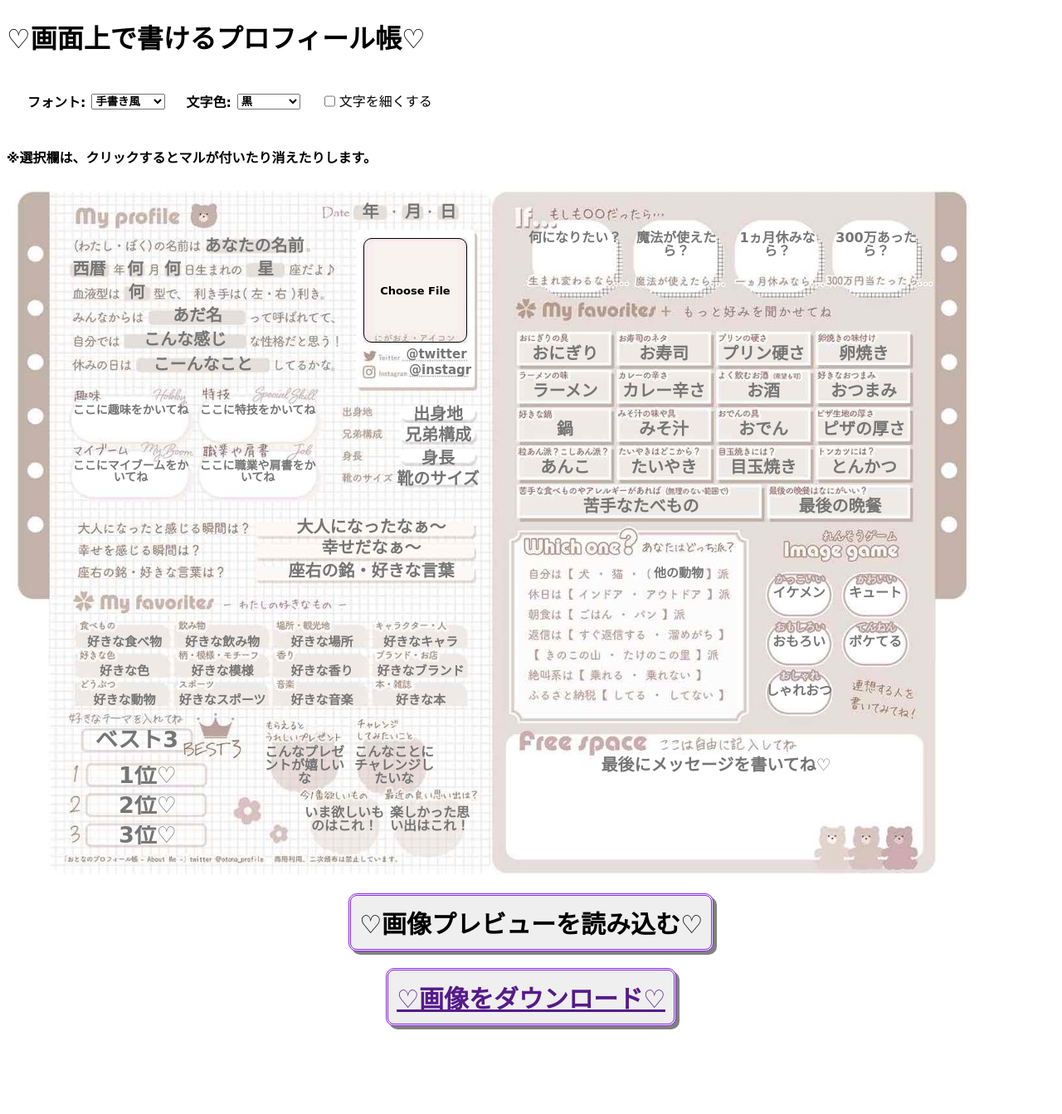
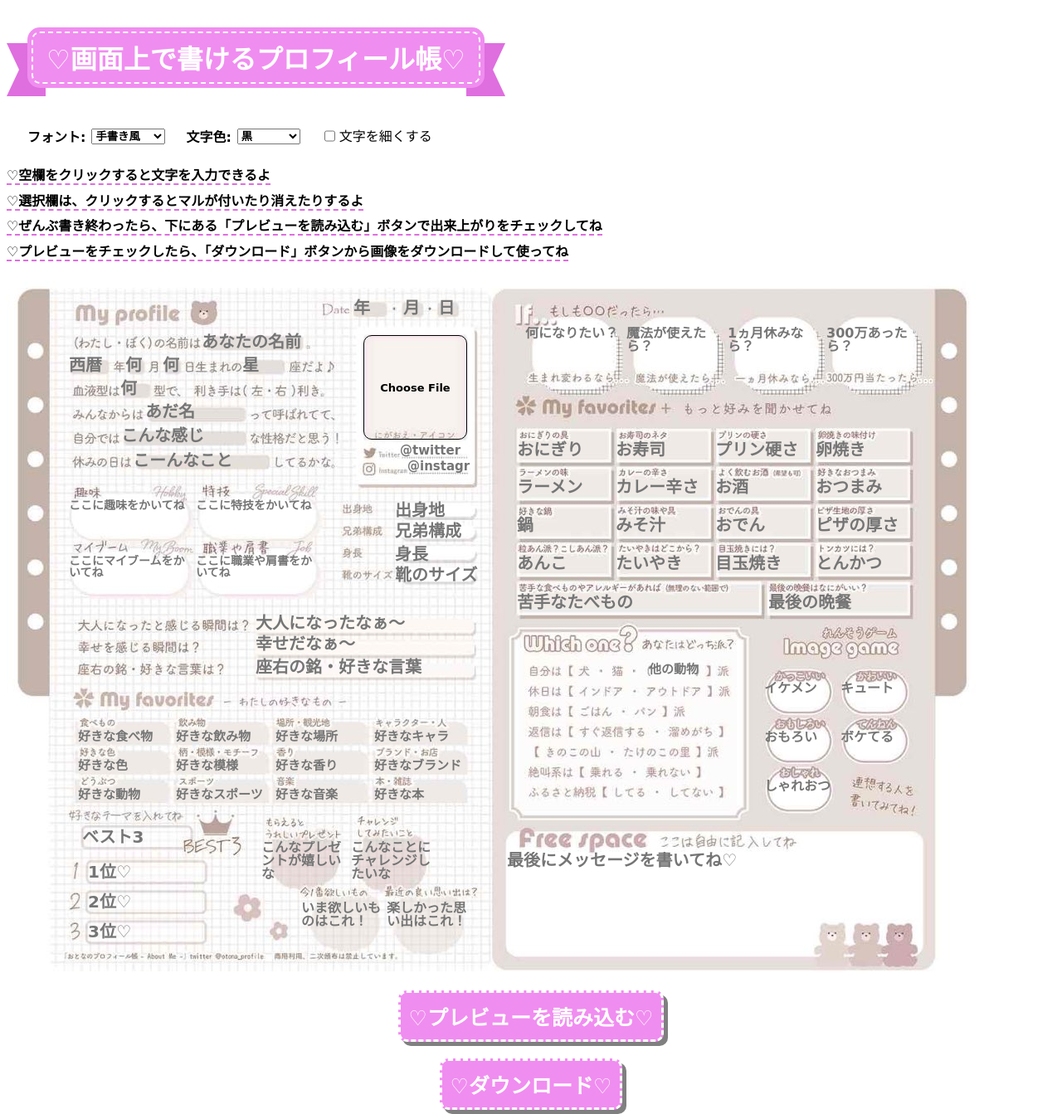
Before and after one commit to akaneotake/profile-note, a website: page index.html in a window 1280 px wide. Shown: the whole page at 83% size. Before the commit the page ends 1257 px from the top, so only its background shows below. Drawn offline with nearby package versions, Linux system fonts and the light colour scheme; a web font is replaced by a local one.

Commit message:
Change the design

```diff
--- a/index.html
+++ b/index.html
@@ -49,7 +49,7 @@
   </head>
 
   <body>
-    <h1>♡画面上で書けるプロフィール帳♡</h1>
+    <h1><span>♡画面上で書けるプロフィール帳♡</span></h1>
     <div class="typography">
       <div class="typography-item">
         <h4>フォント: </h4>
@@ -87,7 +87,12 @@
       </label>
     </div>
 
-    <h4><b>※選択欄は、クリックするとマルが付いたり消えたりします。</b></h4>
+    <div id="description-wrapper">
+      <span>♡空欄をクリックすると文字を入力できるよ</span><br>
+      <span>♡選択欄は、クリックするとマルが付いたり消えたりするよ</span><br>
+      <span>♡ぜんぶ書き終わったら、下にある「プレビューを読み込む」ボタンで出来上がりをチェックしてね</span><br>
+      <span>♡プレビューをチェックしたら、「ダウンロード」ボタンから画像をダウンロードして使ってね</span><br>
+    </div>
 
     <div id="image">
       <img src="./images/profile-img.jpg" alt="プロフィール帳">
@@ -158,10 +163,10 @@
       <input id="f-book" class="leftmiddle-my-favorites font15px" type="text" name="f-book" placeholder="好きな本">
 
       <!-- 左下のinput(BEST3, 文字大) -->
-      <input id="best3-thema" class="font27px" type="text" name="best3-thema" placeholder="ベスト3">
-      <input id="best3-1" class="leftdown-best3 font27px" type="text" name="best3-1" placeholder="1位♡">
-      <input id="best3-2" class="leftdown-best3 font27px" type="text" name="best3-2" placeholder="2位♡">
-      <input id="best3-3" class="leftdown-best3 font27px" type="text" name="best3-3" placeholder="3位♡">
+      <input id="best3-thema" type="text" name="best3-thema" placeholder="ベスト3">
+      <input id="best3-1" class="leftdown-best3" type="text" name="best3-1" placeholder="1位♡">
+      <input id="best3-2" class="leftdown-best3" type="text" name="best3-2" placeholder="2位♡">
+      <input id="best3-3" class="leftdown-best3" type="text" name="best3-3" placeholder="3位♡">
 
       <!-- 左下のtextarea -->
       <textarea id="present-you-like" class="leftdown-textarea" maxlength="21" placeholder="こんなプレゼントが嬉しいな"></textarea>
@@ -231,11 +236,11 @@
     </div>
 
     <!-- 画像ダウンロード -->
-    <button id="preview-btn" class="btn" type="button">♡画像プレビューを読み込む♡</button>
+    <button id="preview-btn" class="btn" type="button">♡プレビューを読み込む♡</button>
 
     <img src="" id="preview" alt="プロフィール帳のプレビュー" />
 
-    <button id="download-btn" class="btn" type="button"><a href="" id="img-link" download="私のプロフィール帳.png">♡画像をダウンロード♡</a></button>
+    <button id="download-btn" class="btn" type="button"><a href="" id="img-link" download="私のプロフィール帳.png">♡ダウンロード♡</a></button>
 
   </body>
 </html>
--- a/script.js
+++ b/script.js
@@ -123,19 +123,6 @@ function resizeInput(event) {
     } else if (input.value === '') {
       sizeS = 15;
       input.style.fontSize = sizeS + "px";
-    };
-  } else if (input.classList.contains('font27px') == true) {
-    if (input.offsetWidth < input.scrollWidth) {
-      for (
-        sizeL;
-        input.offsetWidth < input.scrollWidth;
-        sizeL -= 1
-      ) {
-        input.style.fontSize = sizeL + "px";
-      }
-    } else if (input.value === '') {
-      sizeL = 27;
-      input.style.fontSize = sizeL + "px";
     };
   } else {
     if (input.offsetWidth < input.scrollWidth) {
--- a/style.css
+++ b/style.css
@@ -1,10 +1,44 @@
-/* ☆彡これで変わる？
 body {
-  line-height: 0.5 !important;
-} */
+  font-family: "Yomogi", cursive;
+  font-weight: bold;
+}
 
-h1, h4, span {
-  font-family: "Yomogi", cursive;
+h1 {
+  position: relative;
+  margin: 30px;
+  display: inline-block;
+}
+
+h1:before,
+h1:after {
+  position: absolute;
+  bottom: -15px;
+  content: '';
+  border: 1em solid rgb(223, 110, 223);
+}
+
+h1:before {
+  left: -30px;
+  border-left-width: 15px;
+  border-left-color: transparent;
+}
+
+h1:after {
+  right: -30px;
+  border-right-width: 15px;
+  border-right-color: transparent;
+}
+
+h1 span {
+  position: relative;
+  z-index: 2;
+  display: block;
+  padding: 0.2em 0.5em;
+  color: white;
+  background: rgb(240, 141, 240);
+  box-shadow: 0px 0px 0px 5px rgb(240, 141, 240);
+  border: dashed 2px white;
+  border-radius: 10px;
 }
 
 .typography {
@@ -15,12 +49,11 @@ h1, h4, span {
   display: flex;
   align-items: center;
   margin-left: 25px;
-  font-weight: bold;
 }
 
 select {
   margin-left: 7px;
-  font-family: 'Yomogi';
+  font-family: "Yomogi", cursive;
   font-weight: bold;
 }
 
@@ -31,6 +64,15 @@ select {
   top: -1px;
 }
 
+#description-wrapper {
+  margin-bottom: 20px;
+}
+
+#description-wrapper span {
+  border-bottom: dashed 2px rgb(223, 110, 223);
+  line-height: 1.9em;
+}
+
 #image {
   position: relative;
   width: 1170px;
@@ -38,8 +80,6 @@ select {
 }
 
 #image > img {
-  /* ☆彡これで変わる？
-  display: inline-block; */
   position: absolute;
   width: 1170px;
   height: 845px;
@@ -55,12 +95,10 @@ input {
   font-family: "Yomogi", cursive;
   font-size: 20px;
   font-weight: bold;
-  /* ☆彡中央寄せしたらプレビューズレる？ */
-  text-align: center;
-  /* ☆彡ここimportantしたらズレなくなる？％上げたら？
-  line-height: 250% !important; */
-  /* padding関係ある？
-  padding: 0;*/
+  /* ☆彡中央寄せしたらプレビューズレる？
+  text-align: center; */
+  /* padding関係ある？ */
+  padding: 0;
 }
 
 textarea {
@@ -70,23 +108,17 @@ textarea {
   background-color: transparent;
   font-family: "Yomogi", cursive;
   font-weight: bold;
-  /* ☆彡中央寄せしたらプレビューズレる？ */
-  text-align: center;
-  /* ☆彡bodyのline-heightチェック、でもtextareaは1じゃないとデザイン崩れる、、、。 */
+  /* ☆彡中央寄せしたらプレビューズレる？
+  text-align: center; */
   line-height: 1 !important;
   overflow:hidden;
-  /* padding関係ある？
-  padding: 0;*/
+  /* padding関係ある？ */
+  padding: 0;
 }
 
 /* input・小さい文字用 */
 .font15px {
   font-size: 15px;
-}
-
-/* input・大きい文字用 */
-.font27px {
-  font-size: 27px;
 }
 
 /* アイコン画像アップロード */
@@ -302,65 +334,65 @@ textarea {
 
 #f-food {
   left: 86px;
-  top: 540px;
+  top: 538px;
 }
 #f-drink {
   left: 204px;
-  top: 540px;
+  top: 538px;
 }
 #f-place {
   left: 324px;
-  top: 540px;
+  top: 538px;
 }
 #f-character {
   left: 443px;
-  top: 540px;
+  top: 538px;
 }
 
 #f-color {
   left: 86px;
-  top: 575px;
+  top: 573px;
 }
 #f-pattern {
   left: 204px;
-  top: 575px;
+  top: 573px;
 }
 #f-fragrance {
   left: 324px;
-  top: 575px;
+  top: 573px;
 }
 #f-brand {
   left: 443px;
-  top: 575px;
+  top: 573px;
 }
 
 #f-animal {
   left: 86px;
-  top: 610px;
+  top: 608px;
 }
 #f-sports {
   left: 204px;
-  top: 610px;
+  top: 608px;
 }
 #f-music {
   left: 324px;
-  top: 610px;
+  top: 608px;
 }
 #f-book {
   left: 443px;
-  top: 610px;
+  top: 608px;
 }
 
 /* 左下のinput(BEST3, 文字大) */
 .leftdown-best3 {
   width: 148px;
-  left: 94px;
+  left: 98px;
 }
 
 #best3-thema {
   width: 134px;
-  left: 88px;
-  top: 658px;
+  left: 91px;
+  top: 659px;
 }
 
 #best3-1 {
@@ -621,13 +653,14 @@ textarea {
 /* プレビュー＆ダウンロードボタン */
 .btn {
   display: block;
+  background: rgb(240, 141, 240);
+  border: dashed 3px white;
+  border-radius: 10px;
   font-family: "Yomogi", cursive;
+  color: white;
   font-weight: bold;
-  font-size: 30px;
-  border: double;
-  border-radius: 10px;
-  border-color: blueviolet;
-  box-shadow: 4px 4px gray;
+  font-size: 25px;
+  box-shadow: 5px 5px gray;
   margin: 0 auto;
   margin-top: 10px;
   margin-bottom: 20px;
@@ -643,3 +676,8 @@ textarea {
 #preview {
   display: none;
 }
+
+#img-link {
+  color: white;
+  text-decoration: none;
+}
```
